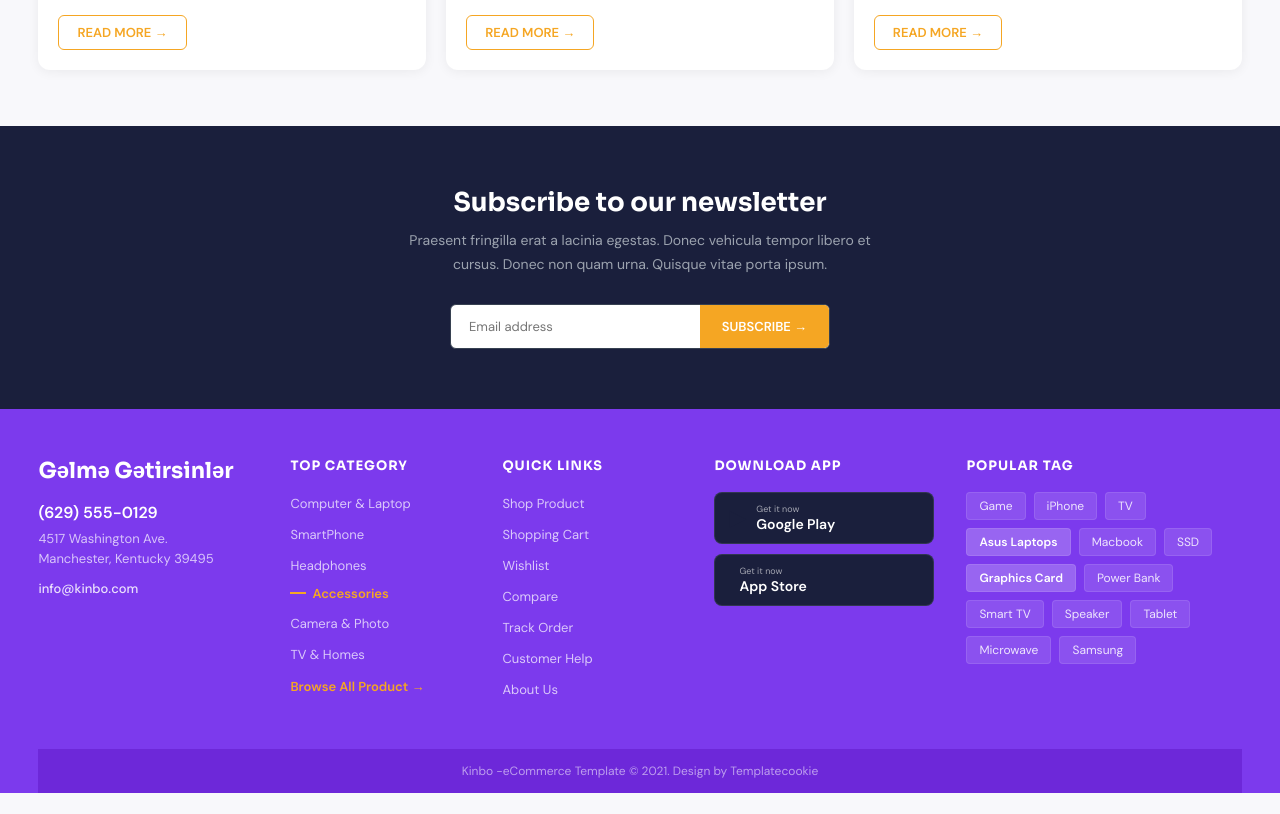
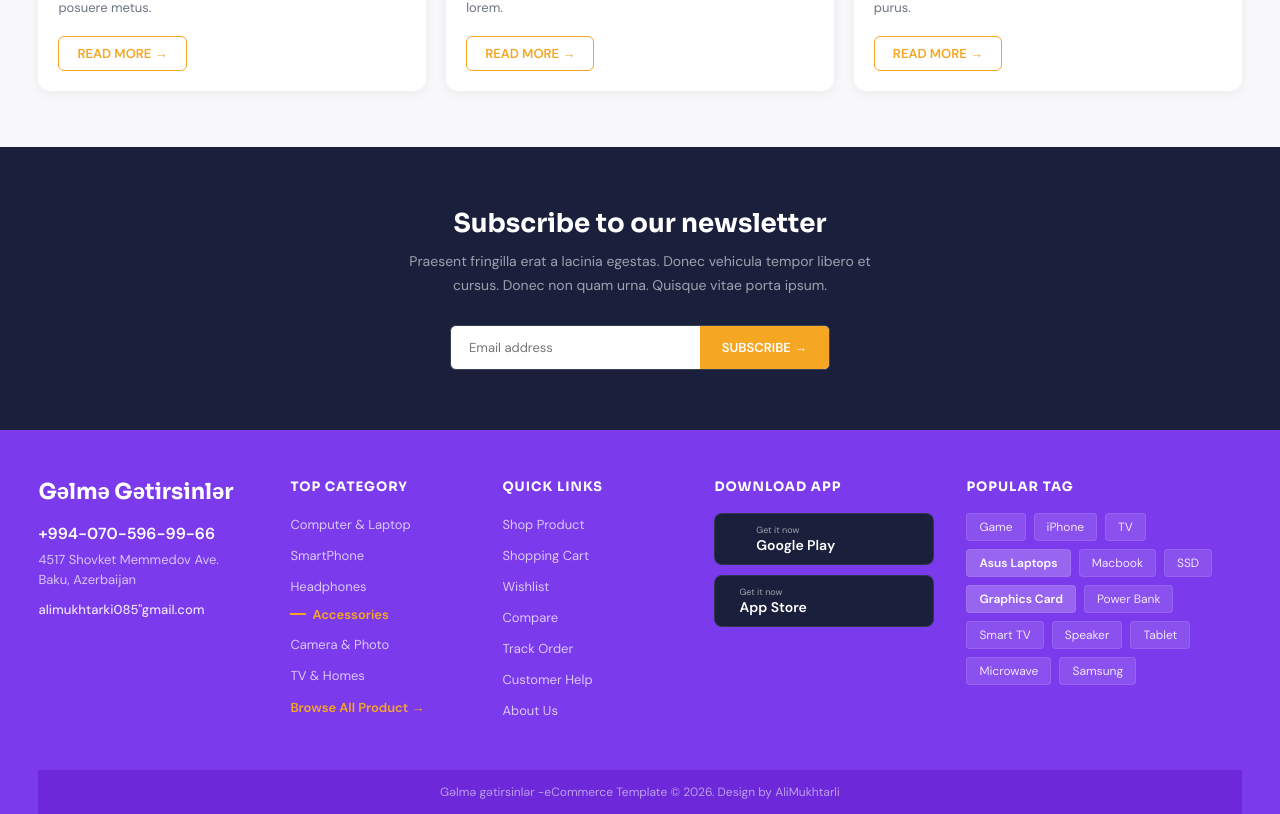
Before and after one commit to AliMukhtarli/MarketingWebSite, a React (Vite) app: page / in a window 1280 px wide. Shown: the part 4446-5260 px from the top of the page. Before the commit the page ends 5239 px from the top, so only its background shows below. Built offline with nearby package versions, Linux system fonts and the light colour scheme; no server answers.

Commit message:
Last touches

```diff
--- a/index.html
+++ b/index.html
@@ -2,9 +2,9 @@
 <html lang="en">
   <head>
     <meta charset="UTF-8" />
-    <link rel="icon" type="image/svg+xml" href="/favicon.svg" />
+    <link rel="icon" type="image/svg+xml" href="public/images/nav/favicon.png" title="shopping basket icons">Shopping basket icons created by Freepik - Flaticon</a>" />
     <meta name="viewport" content="width=device-width, initial-scale=1.0" />
-    <title>hocam</title>
+    <title>Gəlmə Gətirsinlər</title>
   </head>
   <body>
     <div id="root"></div>
--- a/src/CartPage.jsx
+++ b/src/CartPage.jsx
@@ -26,17 +26,13 @@ export default function CartPage() {
     const next = Math.max(1, row.qty + delta);
     try {
       await setLineQty(productId, next);
-    } catch {
-      /* cart refresh handles errors */
-    }
+    } catch {}
   };
 
   const removeLine = async (productId) => {
     try {
       await removeFromCart(productId);
-    } catch {
-      /* ignore */
-    }
+    } catch {}
   };
 
   const pad2 = (n) => String(n).padStart(2, "0");
--- a/src/MarketingFooter.jsx
+++ b/src/MarketingFooter.jsx
@@ -375,11 +375,11 @@ export default function MarketingFooter() {
             <div className="sf-brand-logo">
               Gəlmə Gətirsinlər
             </div>
-            <p className="sf-brand-phone">(629) 555-0129</p>
+            <p className="sf-brand-phone">+994-070-596-99-66</p>
             <p className="sf-brand-addr">
-              4517 Washington Ave.<br />Manchester, Kentucky 39495
+              4517 Shovket Memmedov Ave.<br /> Baku, Azerbaijan
             </p>
-            <p className="sf-brand-email">info@kinbo.com</p>
+            <p className="sf-brand-email">alimukhtarki085"gmail.com</p>
           </div>
 
           {/* Top Category */}
@@ -446,7 +446,7 @@ export default function MarketingFooter() {
 
         {/* Bottom bar */}
         <div className="sf-bottom-bar">
-          Kinbo -eCommerce Template © 2021. Design by Templatecookie
+          Gəlmə gətirsinlər -eCommerce Template © 2026. Design by AliMukhtarli
         </div>
       </footer>
     </div>
--- a/src/MarketingSection2.jsx
+++ b/src/MarketingSection2.jsx
@@ -252,6 +252,10 @@ export default function Marketing2() {
           transition: color 0.2s;
         }
         .s2-cat-item:hover .s2-cat-label { color: #f5a623; }
+
+        .AccesuarsImage{
+        margin-bottom:0;
+        }
 
         /* ── FEATURED PRODUCTS ── */
         .s2-featured-section {
@@ -560,7 +564,7 @@ export default function Marketing2() {
             </div>
             <button className="s2-shop-btn">SHOP NOW →</button>
           </div>
-          <img src="/images/homepage/Accesuars.jpg" alt=""  className="AccesuarsImage"/>
+          <img src="/images/homepage/Accesuars.jpg" alt="" id="AccesuarsImage" />
         </div>
 
         {/* Right: tabs + grid */}
--- a/src/MarketingSection3.jsx
+++ b/src/MarketingSection3.jsx
@@ -323,7 +323,7 @@ export default function MarketingSection3() {
           flex-shrink: 0;
         }
         .s3-mac-photo {
-          width: min(280px, 100%);
+          width: min(380px, 100%);
           max-height: 200px;
           height: auto;
           object-fit: contain;
--- a/src/SiteHeader.jsx
+++ b/src/SiteHeader.jsx
@@ -5,9 +5,6 @@ import CartDropdown from "./CartDropdown";
 import LoginDropdown from "./LoginDropdown";
 import SocialFollowLinks from "./SocialFollowLinks";
 
-/**
- * Icons: put files in `public/images/nav/` (`/images/...` = site root).
- */
 const NAV_LINKS = [
   { label: "Track Order", to: "/track-order", icon: "/images/nav/TrackOrder.svg" },
   { label: "Compare", icon: "/images/nav/Compare.svg" },
@@ -47,7 +44,6 @@ export default function SiteHeader() {
 
   return (
     <>
-      {/* Spacer so fixed header doesn't cover page content */}
       <div aria-hidden style={{ height: spacerH }} />
 
       <div className="site-header" ref={headerRef}>
@@ -66,7 +62,6 @@ export default function SiteHeader() {
           --white: #ffffff;
         }
 
-        /* Sticky can break if any parent has overflow/transform; fixed is more reliable. */
         .site-header {
           position: fixed;
           top: 0;
@@ -78,7 +73,6 @@ export default function SiteHeader() {
 
         :root { --page-pad: clamp(16px, 3vw, 40px); }
 
-        /* TOP BAR */
         .top-bar {
           background: var(--navy);
           color: #ccc;
@@ -92,7 +86,6 @@ export default function SiteHeader() {
         }
         .top-bar-right { display: flex; gap: 12px; align-items: center; flex-wrap: wrap; justify-content: flex-end; }
 
-        /* HEADER */
         .header {
           background: var(--white);
           padding: 12px var(--page-pad);
@@ -143,7 +136,6 @@ export default function SiteHeader() {
         }
         .icon-circle:hover { background: #f0f0f0; }
 
-        /* NAV BAR */
         .nav-bar {
           background: var(--white);
           padding: 10px var(--page-pad) 8px;
@@ -166,9 +158,9 @@ export default function SiteHeader() {
           overflow-x: auto;
           overflow-y: hidden;
           -webkit-overflow-scrolling: touch;
-          scrollbar-width: none; /* Firefox */
+          scrollbar-width: none;
         }
-        .nav-scroll::-webkit-scrollbar { display: none; } /* Chrome/Safari */
+        .nav-scroll::-webkit-scrollbar { display: none; }
         .nav-item {
           display: flex; align-items: center; gap: 6px;
           padding: 12px 16px; font-size: 13px; font-weight: 500;
@@ -188,7 +180,6 @@ export default function SiteHeader() {
           flex-shrink: 0;
           display: block;
         }
-        /* all category styling is inside AllCategoryDropdown */
         .nav-phone { font-size: 13px; font-weight: 600; color: var(--text); display: flex; align-items: center; gap: 8px; white-space: nowrap; flex-shrink: 0; }
         .nav-phone-icon { width: 20px; height: 20px; object-fit: contain; flex-shrink: 0; }
 
--- a/src/WishlistPage.jsx
+++ b/src/WishlistPage.jsx
@@ -47,9 +47,7 @@ export default function WishlistPage() {
         delete next[productId];
         return next;
       });
-    } catch {
-      /* ignore */
-    }
+    } catch {}
   };
 
   const handleAddToCart = async (productId, inStock) => {
--- a/src/apiClient.js
+++ b/src/apiClient.js
@@ -1,4 +1,3 @@
-/** Base URL for API (empty = same origin; use Vite proxy in dev/preview, or Express in production). */
 const API_BASE = (import.meta.env.VITE_API_BASE_URL || "").replace(/\/$/, "");
 
 function resolveUrl(path) {
@@ -7,7 +6,6 @@ function resolveUrl(path) {
   return `${API_BASE}${p}`;
 }
 
-/** Same-origin in dev via Vite proxy (/api → backend on port 3001). Use relative URLs unless VITE_API_BASE_URL is set. */
 export async function apiFetch(path, options = {}) {
   const url = resolveUrl(path);
   const headers = { ...options.headers };
```
Also changed, not shown: public/images/nav/favicon.png (added), public/images/nav/shopping-basket.png (added).
